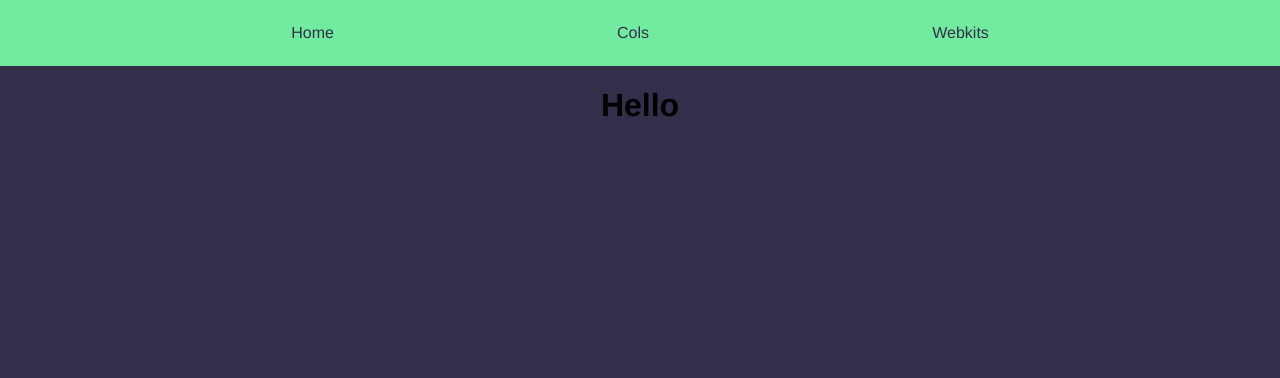
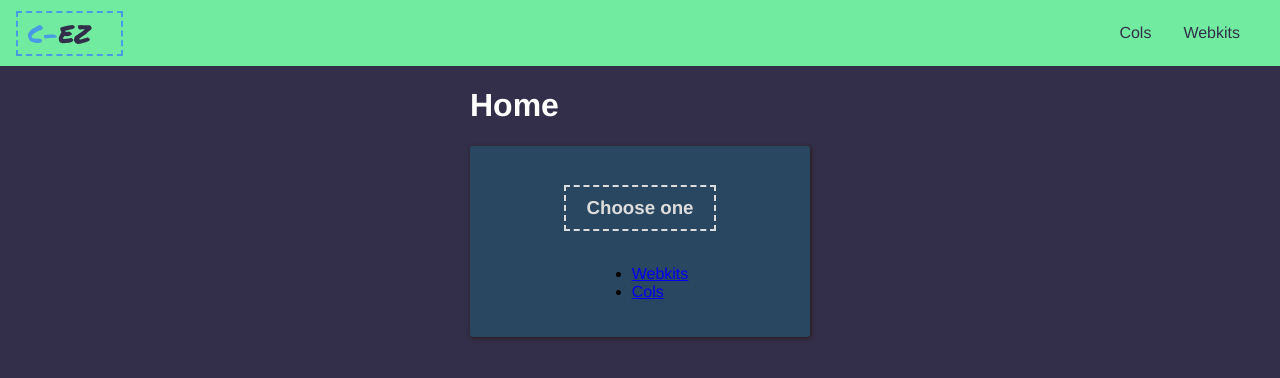
Before and after one commit to MohammadAlderson/bs-convertor, a React (Create React App) app: page / in a window 1280 px wide. Shown: the top 378 px of the page. Built offline with nearby package versions, Linux system fonts and the light colour scheme; a web font is replaced by a local one.

Commit message:
new routes added, simple css changes

```diff
--- a/public/index.html
+++ b/public/index.html
@@ -10,6 +10,7 @@
          rel="stylesheet"
          href="https://d1a3f4spazzrp4.cloudfront.net/ambassador/0.0.5/d1a3f4spazzrp4.cloudfront.net/stylesheets/fonts/fonts-6a39587653.css"
       />
+      <link href="https://fonts.googleapis.com/css?family=Permanent+Marker&display=swap" rel="stylesheet">
       <!--
       manifest.json provides metadata used when your web app is installed on a
       user's mobile device or desktop. See https://developers.google.com/web/fundamentals/web-app-manifest/
--- a/src/App.js
+++ b/src/App.js
@@ -1,6 +1,8 @@
 import React from "react";
 import "./styles/App.css";
 import Cols from './components/cols'
+import Webkits from './components/webkits'
+import Home from './components/home'
 import Navbar from "./components/navbar";
 import { BrowserRouter as Router, Switch, Route} from "react-router-dom";
 
@@ -15,10 +17,11 @@ class App extends React.Component {
                   <Route path="/cols">
                      <Cols />
                   </Route>
+                  <Route path="/webkits">
+                     <Webkits />
+                  </Route>
                   <Route path="/">
-                     <div>
-                        <h1>Hello</h1>
-                     </div>
+                     <Home />
                   </Route>
                </Switch>
             </main>
--- a/src/components/cols.js
+++ b/src/components/cols.js
@@ -51,9 +51,9 @@ export default class Cols extends React.Component {
 
    doConvert = () => {
       this.setState({
-         outPut: `col-xl-${this.state.LgValue} col-lg-${
-            this.state.MdValue
-         } col-md-${this.state.SmValue} col-${this.state.XsValue}`
+         outPut: `col-xl-${this.state.LgValue.trim()} col-lg-${
+            this.state.MdValue.trim()
+            } col-md-${this.state.SmValue.trim()} col-${this.state.XsValue.trim()}`
       });
    };
 
@@ -120,7 +120,10 @@ export default class Cols extends React.Component {
                   </button>
                </div>
             </div>
-            <div className="output-box"></div>
+            <div className="output-box">
+               <h3 class="output-title">BS4 Output</h3>
+               <h2 class="output-text" id="output">{this.state.outPut}</h2>
+            </div>
          </React.Fragment>
       );
    }
--- /dev/null
+++ b/src/components/home.js
@@ -0,0 +1,38 @@
+import React from 'react';
+import { Link } from "react-router-dom";
+
+export default class Home extends React.Component {
+
+    state = {
+        pageData: [
+            {
+                id: 0,
+                title: 'Webkits'
+            },
+            {
+                id: 1,
+                title: 'Cols'
+            },
+        ]
+    }
+
+    render() {
+        return (
+            <React.Fragment>
+                <h1 className="page-title">Home</h1>
+                <div className="form-container">
+                    <h3 className="input-title">Choose one</h3>
+                    <ul>
+                        {this.state.pageData.map(item => {
+                            return (
+                                <li>
+                                    <Link to={`/${item.title}`} >{item.title}</Link>
+                                </li>
+                            )
+                        })}
+                    </ul>
+                </div>
+            </React.Fragment>
+        );
+    }
+}
--- a/src/components/navbar.js
+++ b/src/components/navbar.js
@@ -4,15 +4,20 @@ export default class Navbar extends React.Component {
     render() {
             return (
                <nav className="navbar">
+                  <div className="navbar-logo-container">
+                     <Link to="/" className="navbar-logo-link">
+                        <span className="navbar-logo-spn">
+                           <span>C-</span>
+                           <span>EZ</span>
+                        </span>
+                     </Link>
+                  </div>
                   <ul className="navbar-list">
-                     <li>
-                        <Link to="/">Home</Link>
-                     </li>
                      <li>
                         <Link to="/cols">Cols</Link>
                      </li>
                      <li>
-                        <Link to="/">Webkits</Link>
+                        <Link to="/webkits">Webkits</Link>
                      </li>
                   </ul>
                </nav>
--- /dev/null
+++ b/src/components/webkits.js
@@ -0,0 +1,49 @@
+import React from 'react';
+import { Link} from "react-router-dom";
+
+export default class Webkits extends React.Component {
+
+    state = {
+        pageData : [
+            {
+                id: 0,
+                title: 'border-radius'
+            },
+            {
+                id: 1,
+                title: 'border-top-left-radius'
+            },
+            {
+                id: 2,
+                title: 'border-top-right-radius'
+            },
+            {
+                id: 3,
+                title: 'border-bottom-left-radius'
+            },
+            {
+                id: 4,
+                title: 'border-bottom-right-radius'
+            },
+        ]
+    }
+
+    render() {
+        return(
+            <React.Fragment>
+                <h1 className="page-title">Webkits List</h1>
+                <div className="form-container">
+                    <ul>
+                    {this.state.pageData.map(item => {
+                        return(
+                            <li>
+                                <Link to={`/webkits/${item.title}`} >{item.title}</Link>
+                            </li>
+                        )
+                    })}
+                    </ul>
+                </div>
+            </React.Fragment>
+        );
+    }
+}
--- a/src/styles/App.css
+++ b/src/styles/App.css
@@ -15,21 +15,26 @@ body {
    flex-direction: column;
 }
 
+
 .navbar {
    display: flex;
    background-color: #71EB9F;
    width: 100%;
+   position: sticky;
+   top: 0;
 }
 
 .navbar> .navbar-list {
    display: flex;
    flex: 1;
-   justify-content: space-evenly;
+   justify-content: flex-end;
    list-style: none;
    padding: .5rem;
+   flex: 4;
 }
 
 .navbar> .navbar-list> li {
+   padding-right: 2rem;
 }
 
 .navbar> .navbar-list> li> a {
@@ -41,6 +46,38 @@ body {
 .navbar> .navbar-list> li> a:hover {
    color: #cc1919
 }
+
+.navbar> .navbar-logo-container {
+   display: flex;
+   flex: 1;
+   padding-left: 1rem;
+}
+
+.navbar> .navbar-logo-container> .navbar-logo-link {
+   text-decoration: none;
+   display: flex;
+   align-items: center;
+}
+
+.navbar> .navbar-logo-container> .navbar-logo-link> .navbar-logo-spn{
+   padding: 2px 30px 2px 10px;
+    border: 2px dashed #479be4;
+}
+
+.navbar> .navbar-logo-container> .navbar-logo-link> .navbar-logo-spn> span {
+   font-family: 'Permanent Marker', cursive;
+   text-decoration: none;
+   font-size: 25px;
+}
+
+.navbar> .navbar-logo-container> .navbar-logo-link> .navbar-logo-spn> span:first-child {
+    color: #479be4;
+}
+
+.navbar> .navbar-logo-container> .navbar-logo-link> .navbar-logo-spn> span:last-child {
+    color: #332f4a;
+}
+
 
 .form-container {
    background-color: #294761;
@@ -135,3 +172,9 @@ body {
 .page-title {
    color: #fff;
 }
+
+
+@media screen and (max-width: 767px) {
+   .navbar> .navbar-logo-container> .navbar-logo-link> .navbar-logo-spn {padding: 2px 5px 2px 5px;}
+   .navbar> .navbar-logo-container> .navbar-logo-link> .navbar-logo-spn> span {font-size: 15px;}
+}
```
